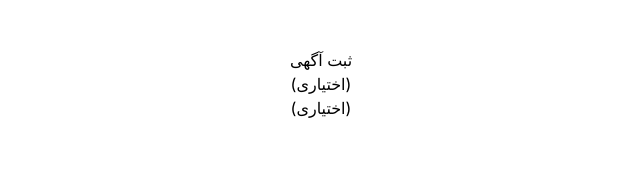
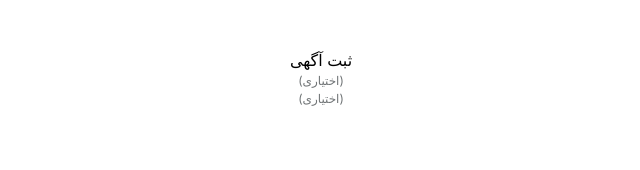
Before and after one commit to ZahraMoosavi77/Kooche, a Next.js app: page /new in a window 1280 px wide. Shown: the top 170 px of the page, without its empty margins (414-1054 px from the left). Built offline with nearby package versions, Linux system fonts and the light colour scheme.

Commit message:
fix (RegisterAd) style

```diff
--- a/components/elements/Optional.jsx
+++ b/components/elements/Optional.jsx
@@ -1,7 +1,8 @@
 import { OPTIONAL } from "@/constants/constantNewPage"
+
 
 export default function Optional() {
   return (
-    <div>{OPTIONAL}</div>
+    <div className="text-scales-caption text-gray-600 capitalize text-right">{OPTIONAL}</div>
   )
 }
```
